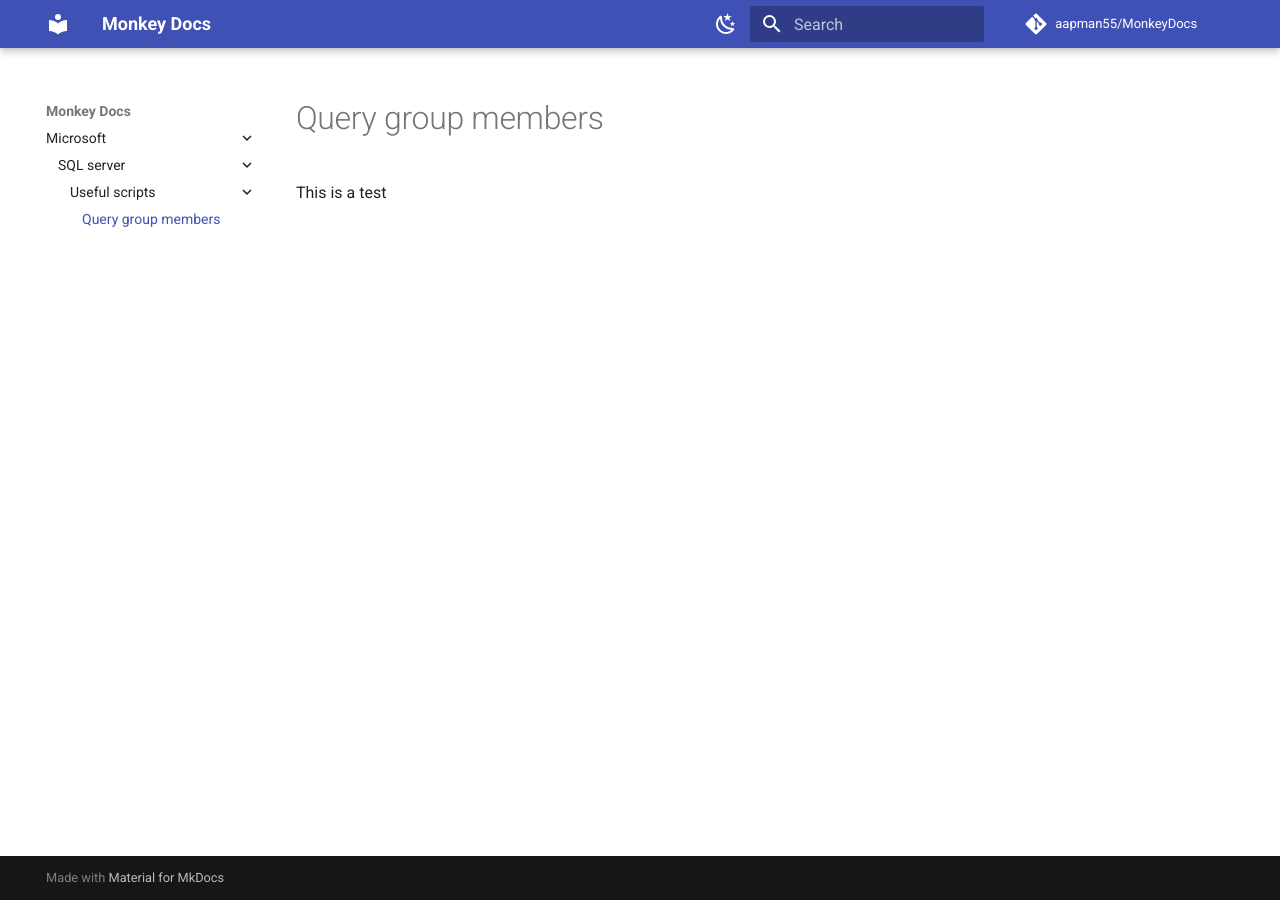
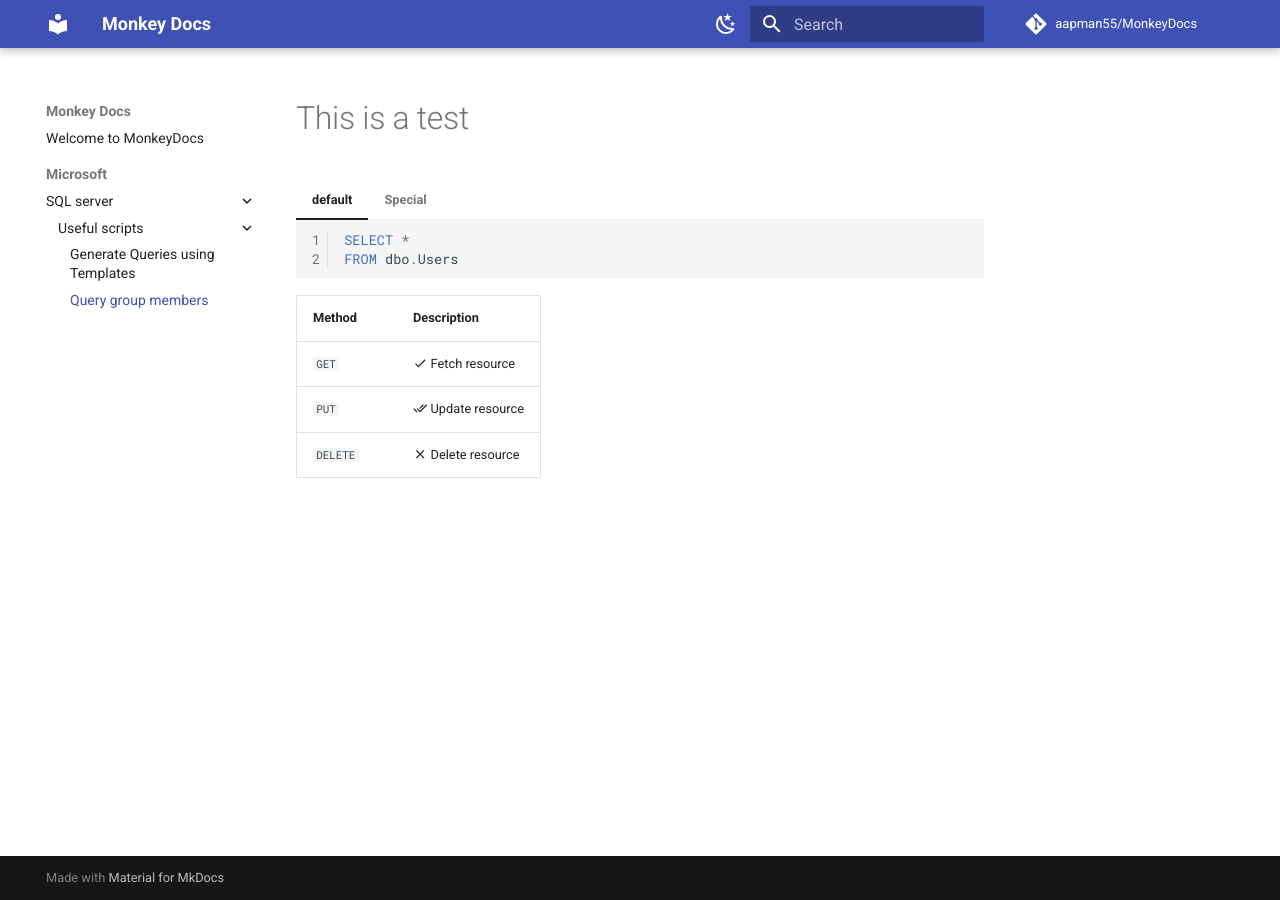
Before and after one commit to aapman55/MonkeyDocs, an MkDocs documentation site: the page built from docs/Microsoft/SQL_server/useful_scripts/GroupMembersQuery.md, in a window 1280 px wide. Built offline with MkDocs 1.6.1 and Material for MkDocs 9.7.7, drawn with Linux system fonts in a browser that asks for light colours; comment, search, counter and statistics services are not loaded.

Commit message:
Add some more customisations

````diff
--- a/docs/Microsoft/SQL_server/useful_scripts/GroupMembersQuery.md
+++ b/docs/Microsoft/SQL_server/useful_scripts/GroupMembersQuery.md
@@ -1 +1,19 @@
-This is a test
+# This is a test
+
+=== "default"
+    ``` SQL linenums="1"
+    SELECT *
+    FROM dbo.Users
+    ```
+=== "Special"
+    ``` SQL linenums="1"
+    SELECT *
+    FROM dbo.Users
+    -- You are special
+    ```
+
+| Method      | Description                          |
+| :---------- | :----------------------------------- |
+| `GET`       | :material-check:     Fetch resource  |
+| `PUT`       | :material-check-all: Update resource |
+| `DELETE`    | :material-close:     Delete resource |
--- a/mkdocs.yml
+++ b/mkdocs.yml
@@ -9,6 +9,16 @@ site_description: >-
 # Theme
 theme:
   name: material
+  features:
+    - content.code.annotate
+    - navigation.expand
+    - navigation.indexes
+    - navigation.sections
+    - navigation.top
+    - navigation.tracking
+    - search.highlight
+    - search.share
+    - search.suggest
   palette:
     - media: "(prefers-color-scheme: light)"
       scheme: default
@@ -46,16 +56,20 @@ markdown_extensions:
       alternate_style: true
   - pymdownx.tasklist:
       custom_checkbox: true
+  - pymdownx.details
   - admonition
   - meta
   - footnotes
+  - tables
   - toc:
       permalink: true
-      toc_depth: 5
+      toc_depth: 3
 
 # Page tree
 nav:
+  - Welcome to MonkeyDocs: index.md
   - Microsoft:
       - SQL server:
         - Useful scripts:
+          - Generate Queries using Templates: Microsoft/SQL_server/useful_scripts/GenerateTemplatedQueries.md
           - Query group members: Microsoft/SQL_server/useful_scripts/GroupMembersQuery.md
````
Also changed, not shown: docs/Microsoft/SQL_server/useful_scripts/GenerateTemplatedQueries.md (added, +14 -0 lines), docs/index.md (+1 -1 lines).
